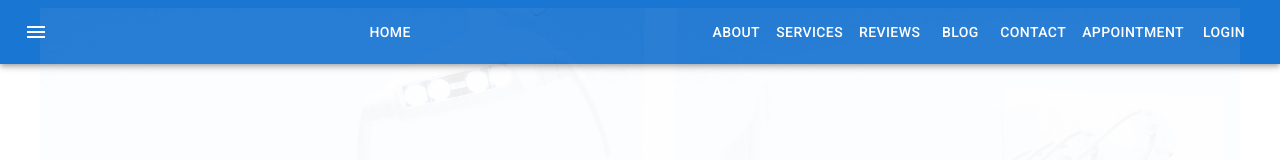
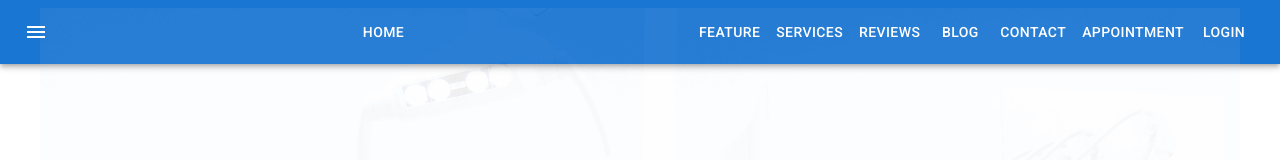
Before and after one commit to devruhul/doctors-portal-client, a React (Create React App) app: page / in a window 1280 px wide. Shown: the top 160 px of the page. Built offline with nearby package versions, Linux system fonts and the light colour scheme.

Commit message:
added feature route and make some changes in headere

```diff
--- a/src/App.js
+++ b/src/App.js
@@ -1,7 +1,7 @@
 import { Route, Routes } from 'react-router-dom';
 import './App.css';
 import Appointment from './pages/Appointment/Appointment/Appointment';
-import About from './pages/Home/About/About';
+import Feature from './pages/Home/Feature/Feature';
 import Blogs from './pages/Home/Blogs/Blogs';
 import Contact from './pages/Home/Contact/Contact';
 import Home from './pages/Home/Home/Home';
@@ -19,7 +19,7 @@ function App() {
       {/* All routes */}
       <Routes>
         <Route path="/" element={<Home />} />
-        <Route path="about" element={<About />} />
+        <Route path="feature" element={<Feature />} />
         <Route path="services" element={<Services />} />
         <Route path="reviews" element={<Reviews />} />
         <Route path="blogs" element={<Blogs />} />
--- a/src/pages/Home/About/About.js
+++ /dev/null
@@ -1,11 +0,0 @@
-import React from 'react';
-
-const About = () => {
-    return (
-        <div>
-            <h2>About us</h2>
-        </div>
-    );
-};
-
-export default About;
--- a/src/pages/Shared/Header/Header.js
+++ b/src/pages/Shared/Header/Header.js
@@ -30,8 +30,8 @@ const Header = () => {
                             </Button>
                         </Link>
                     </Box>
-                    <Link to="/about">
-                        <Button style={{color: 'white', }}>About
+                    <Link to="/feature">
+                        <Button style={{ color: 'white', }}>Feature
                         </Button>
                     </Link>
                     <Link to="/services">
```
